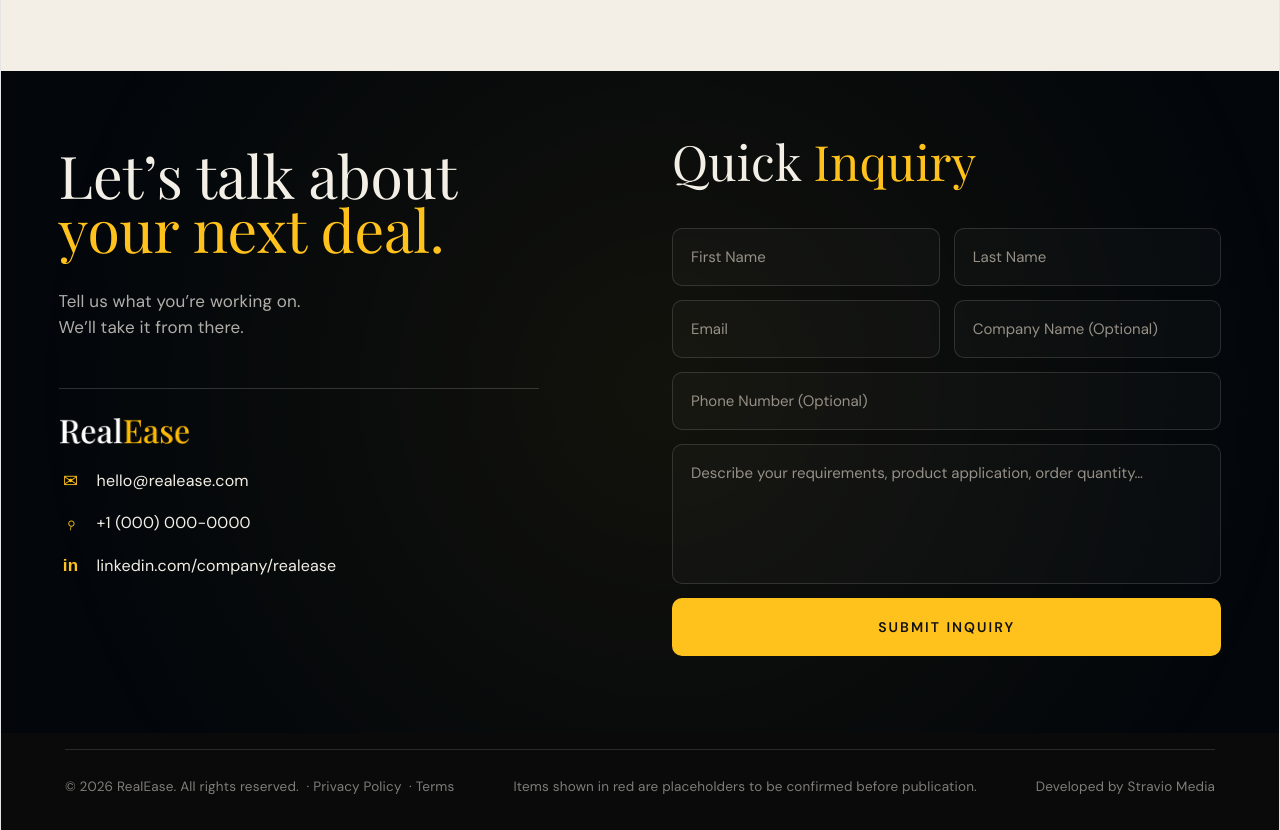
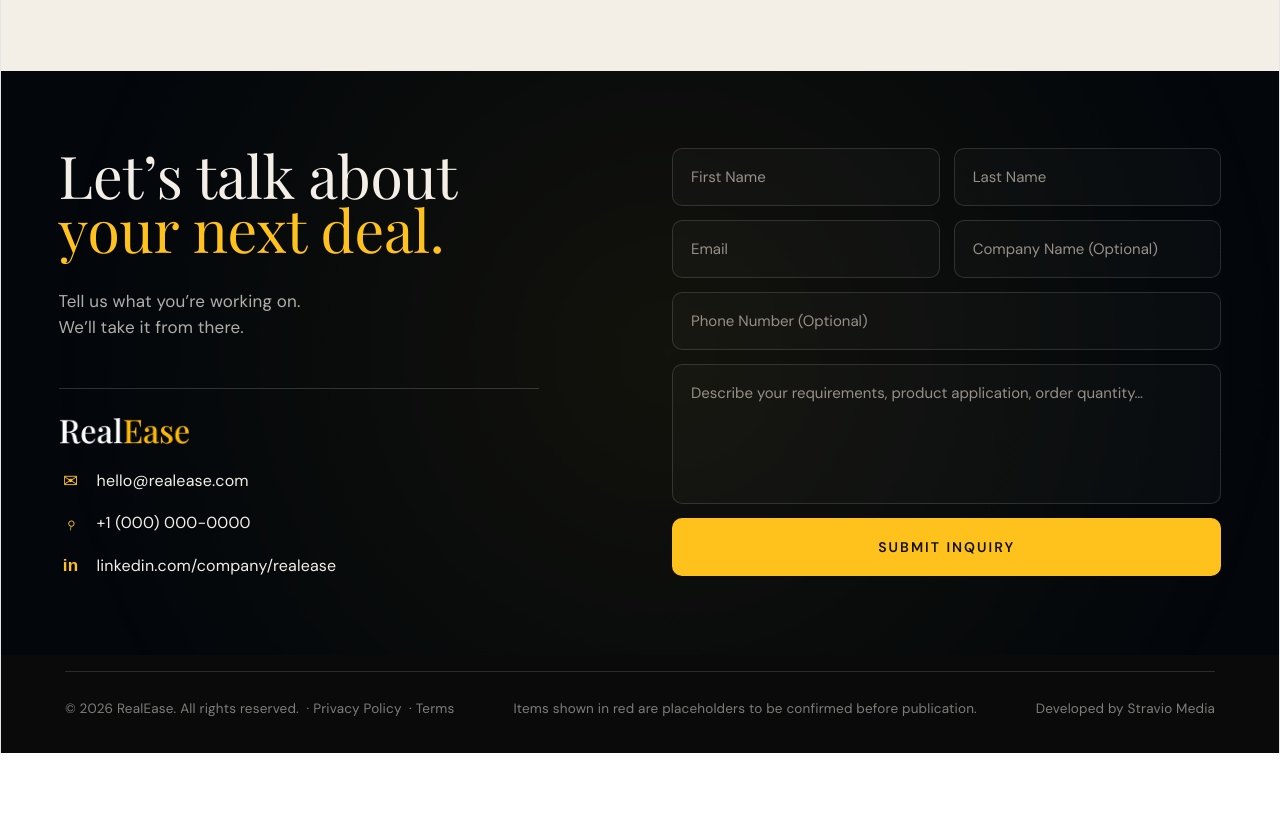
Before and after one commit to stravioofficial-web/realease, a React (Vite) app: page / in a window 1280 px wide. Shown: the part 6740-7570 px from the top of the page. After the commit the page ends 7493 px from the top, so only its background shows below. Built offline with nearby package versions, Linux system fonts and the light colour scheme.

Commit message:
Remove Quick Inquiry heading from contact form

```diff
--- a/src/components/ContactSection.jsx
+++ b/src/components/ContactSection.jsx
@@ -83,15 +83,6 @@ function ContactSection() {
       {/* RIGHT */}
       <div className="reContact__right">
 
-        <div className="reContact__formHeader">
-
-          <h3>
-            Quick <span>Inquiry</span>
-          </h3>
-
-        </div>
-
-
         <form
           className="reContact__form"
           onSubmit={handleSubmit}
```
